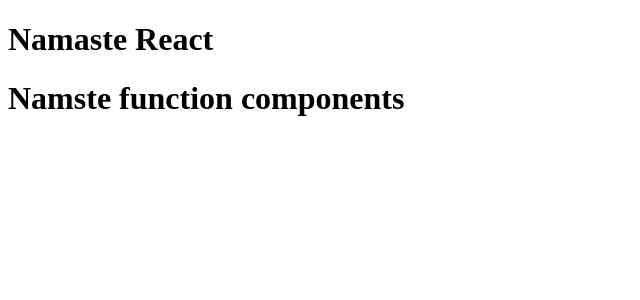
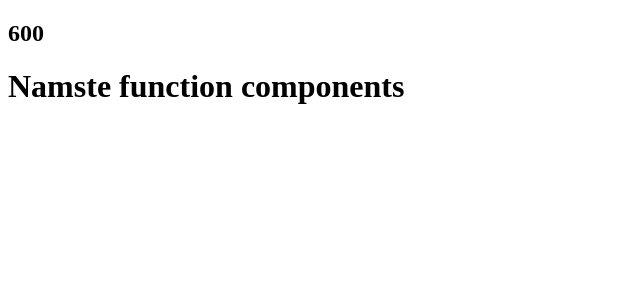
Before and after one commit to Gowri239/namaste-react, a React (Vite) app: page / in a window 1280 px wide. Shown: the top 300 px of the page, without its empty margins (0-640 px from the left). Built offline with nearby package versions, Linux system fonts and the light colour scheme.

Commit message:
add: inject js in jsx

```diff
--- a/App.js
+++ b/App.js
@@ -1,12 +1,10 @@
 import React from "react";
 import ReactDOM from "react-dom/client";
-
-const Title = () => <h1>Namaste React</h1>;
 
 const HeadingComponent = function () {
   return (
     <div id="container">
-      <Title />
+      <h2>{100 + 500}</h2>
       <h1 className="heading">Namste function components</h1>
     </div>
   );
```
